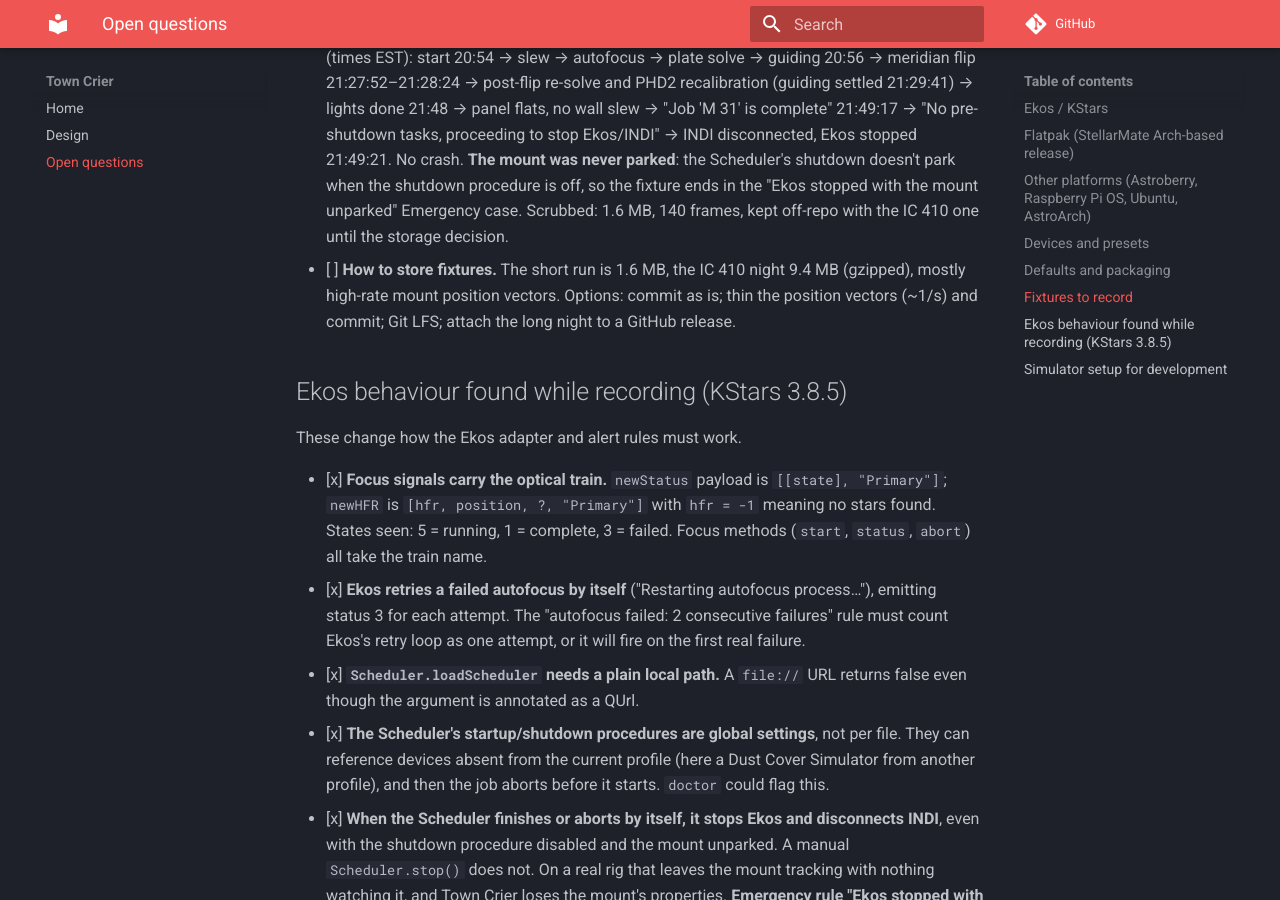
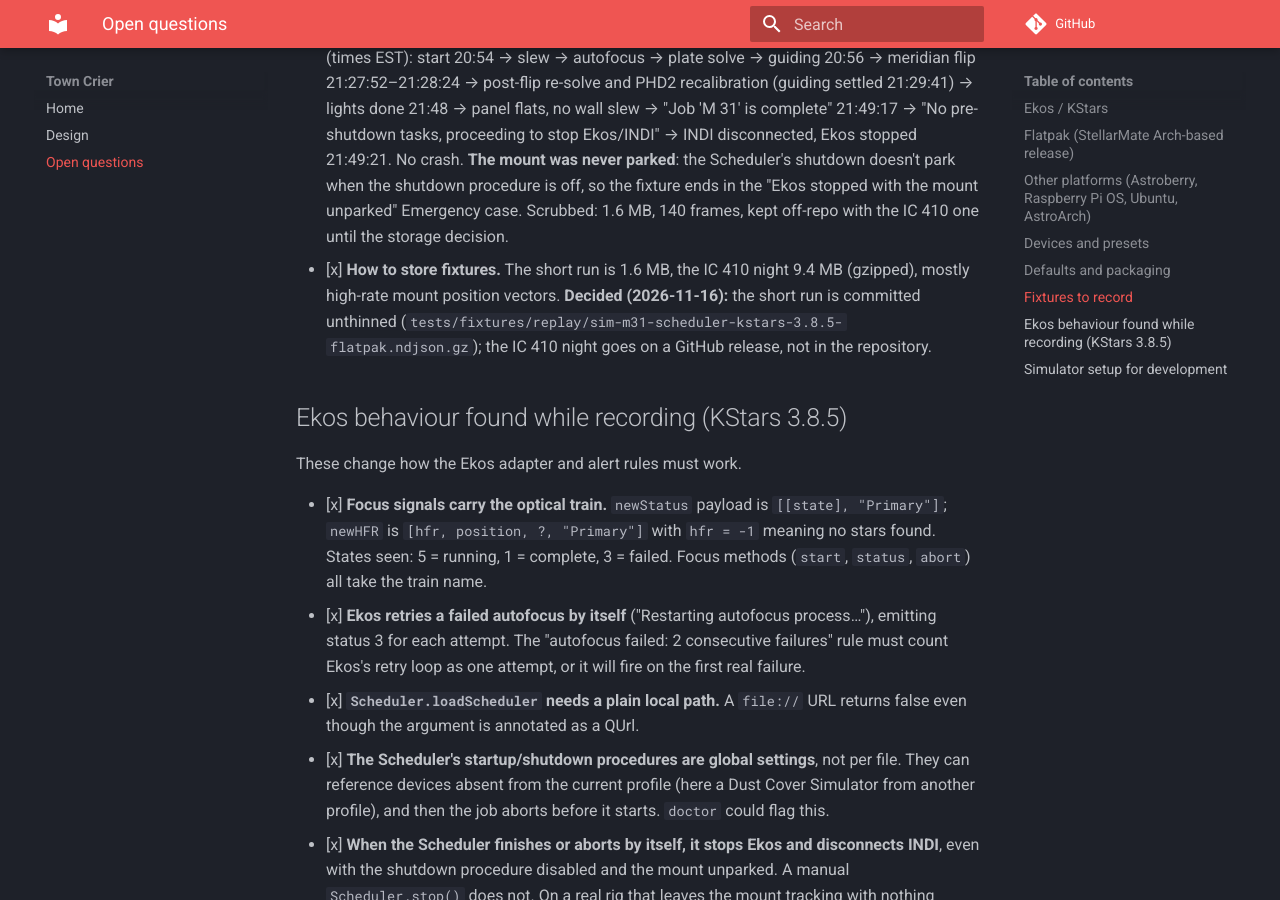
Before and after one commit to anandvn/ekos-notifier, an MkDocs documentation site: the page built from docs/open-questions.md, in a window 1280 px wide and 900 px high, scrolled down 3600 px. Built offline with MkDocs 1.6.1 and Material for MkDocs 9.7.7, drawn with Linux system fonts in a browser that asks for light colours; comment, search, counter and statistics services are not loaded.

Commit message:
Add the M 31 simulated Scheduler night as the first replay fixture
Scrubbed recording (1.6 MB) of a short Scheduler run on KStars 3.8.5
Flatpak simulators: setup, meridian flip, panel flats, job end and the
Scheduler's Ekos shutdown with the mount left unparked. The README
gives its timeline. The longer IC 410 night will go on a GitHub release.

Co-Authored-By: Claude Opus 5.5 <noreply@anthropic.com>

```diff
--- a/docs/open-questions.md
+++ b/docs/open-questions.md
@@ -132,9 +132,10 @@ and `CLAUDE.md` if a decision changes.
       Scheduler's shutdown doesn't park when the shutdown procedure is off, so the fixture ends
       in the "Ekos stopped with the mount unparked" Emergency case. Scrubbed: 1.6 MB, 140 frames,
       kept off-repo with the IC 410 one until the storage decision.
-- [ ] **How to store fixtures.** The short run is 1.6 MB, the IC 410 night 9.4 MB (gzipped),
-      mostly high-rate mount position vectors. Options: commit as is; thin the position vectors
-      (~1/s) and commit; Git LFS; attach the long night to a GitHub release.
+- [x] **How to store fixtures.** The short run is 1.6 MB, the IC 410 night 9.4 MB (gzipped),
+      mostly high-rate mount position vectors. **Decided (2026-11-16):** the short run is
+      committed unthinned (`tests/fixtures/replay/sim-m31-scheduler-kstars-3.8.5-flatpak.ndjson.gz`);
+      the IC 410 night goes on a GitHub release, not in the repository.
 
 ## Ekos behaviour found while recording (KStars 3.8.5)
 
```
Also changed, not shown: 2 other files.
